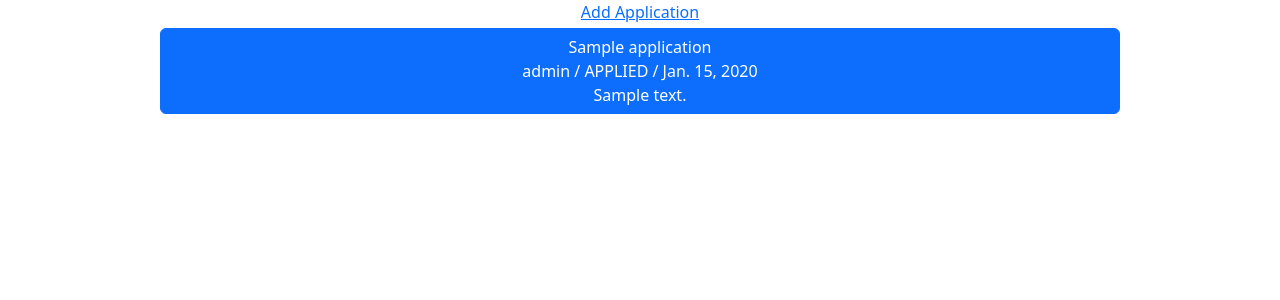
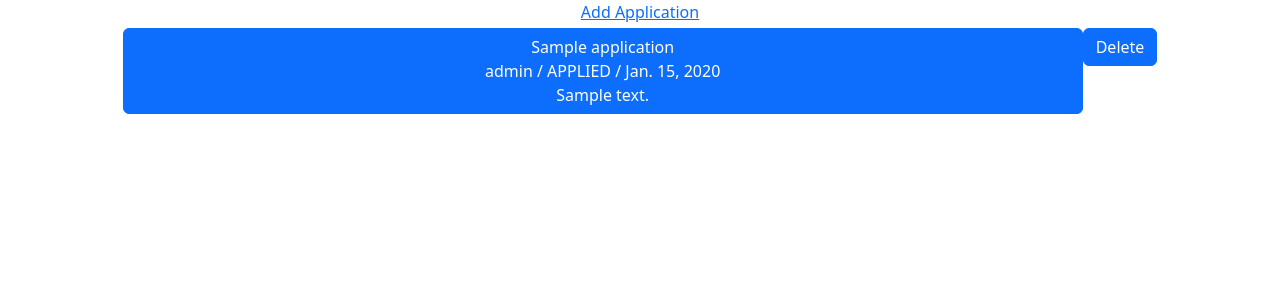
Before and after one commit to VitorBressan/Job-Application-Tracker, a Django app: page /home/ in a window 1280 px wide. Shown: the part 80-380 px from the top of the page. Run offline with Django 5.2, Linux system fonts and the light colour scheme; a user stored in the database is signed in; tables that the repository leaves empty hold one stand-in row (values such as "Sample post"); some libraries are stand-ins or nearby versions.

Commit message:
add: add a 'delete' button (placeholder) to the applications on the home page

```diff
--- a/job_applications/templates/job_applications/home.html
+++ b/job_applications/templates/job_applications/home.html
@@ -48,6 +48,9 @@
             </div>
             <div>{{ application.notes }}</div>
         </a>
+        <div class="d-flex flex-column">
+            <a class="btn btn-primary">Delete</a>
+        </div>
     </div>
     {% endfor %}
 </body>
```
